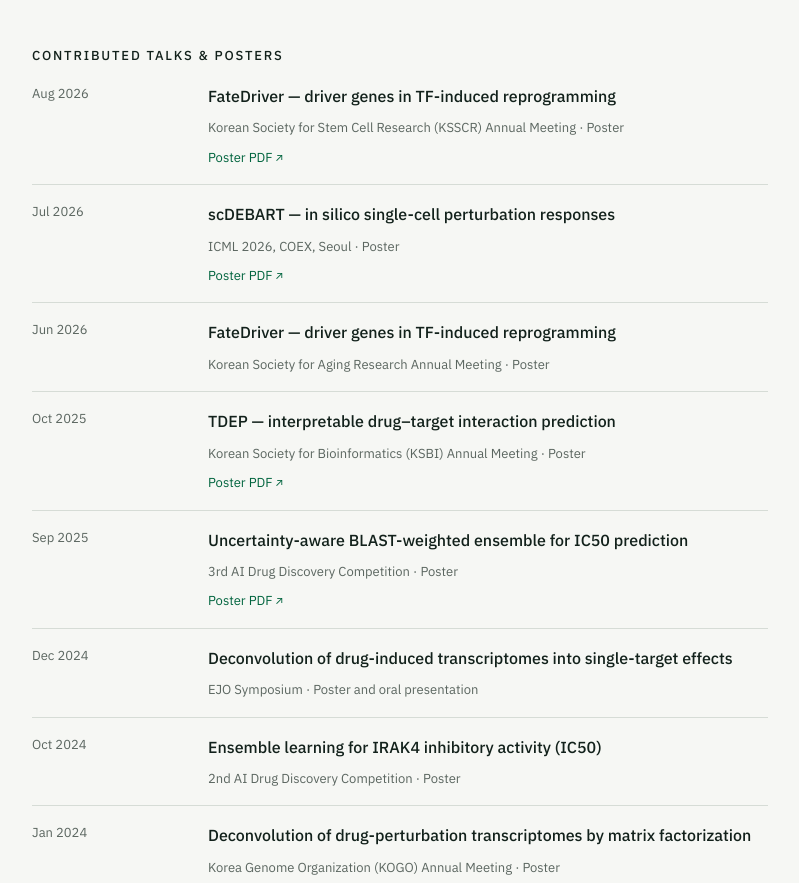
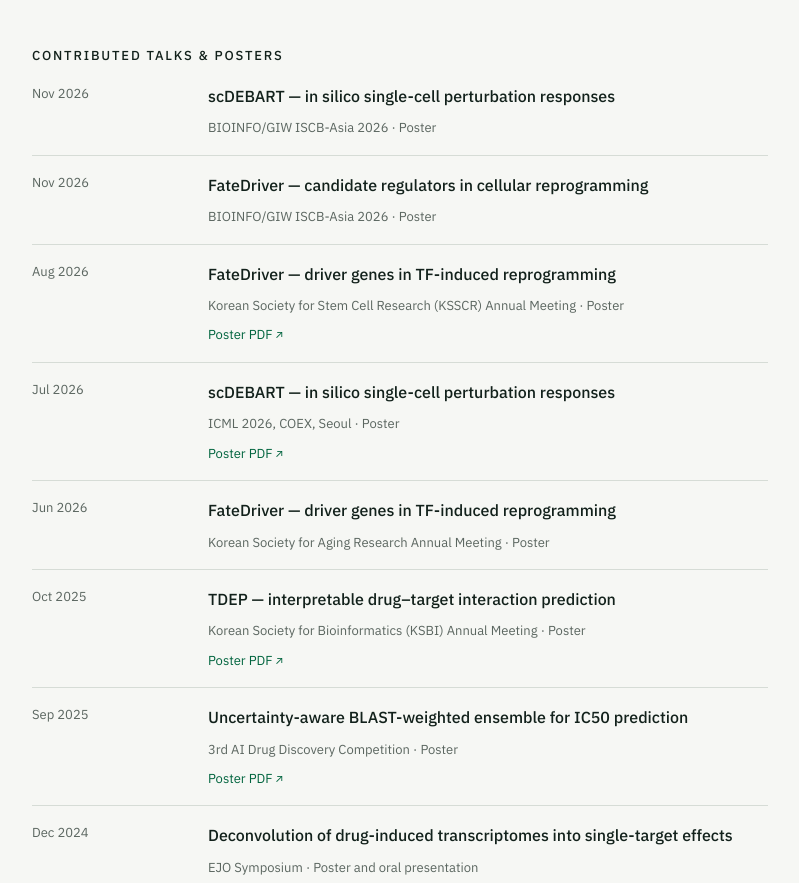
Before and after one commit to Jieun-Sung/Jieun-Sung.github.io, a plain HTML site: page index.html in a window 1280 px wide. Shown: the part 5451-6334 px from the top of the page, without its empty margins (416-1215 px from the left). Drawn offline with Linux system fonts and the light colour scheme.

Commit message:
Add BIOINFO/GIW ISCB-Asia 2026 posters to Presentations

```diff
--- a/index.html
+++ b/index.html
@@ -423,6 +423,20 @@
       <h3 class="subhead">Contributed talks &amp; posters</h3>
       <ul>
         <li class="record record--tight">
+          <p class="record__when">Nov 2026</p>
+          <div>
+            <p class="record__title">scDEBART &mdash; in silico single-cell perturbation responses</p>
+            <p class="record__detail">BIOINFO/GIW ISCB-Asia 2026 &middot; Poster</p>
+          </div>
+        </li>
+        <li class="record record--tight">
+          <p class="record__when">Nov 2026</p>
+          <div>
+            <p class="record__title">FateDriver &mdash; candidate regulators in cellular reprogramming</p>
+            <p class="record__detail">BIOINFO/GIW ISCB-Asia 2026 &middot; Poster</p>
+          </div>
+        </li>
+        <li class="record record--tight">
           <p class="record__when">Aug 2026</p>
           <div>
             <p class="record__title">FateDriver &mdash; driver genes in TF-induced reprogramming</p>
```
